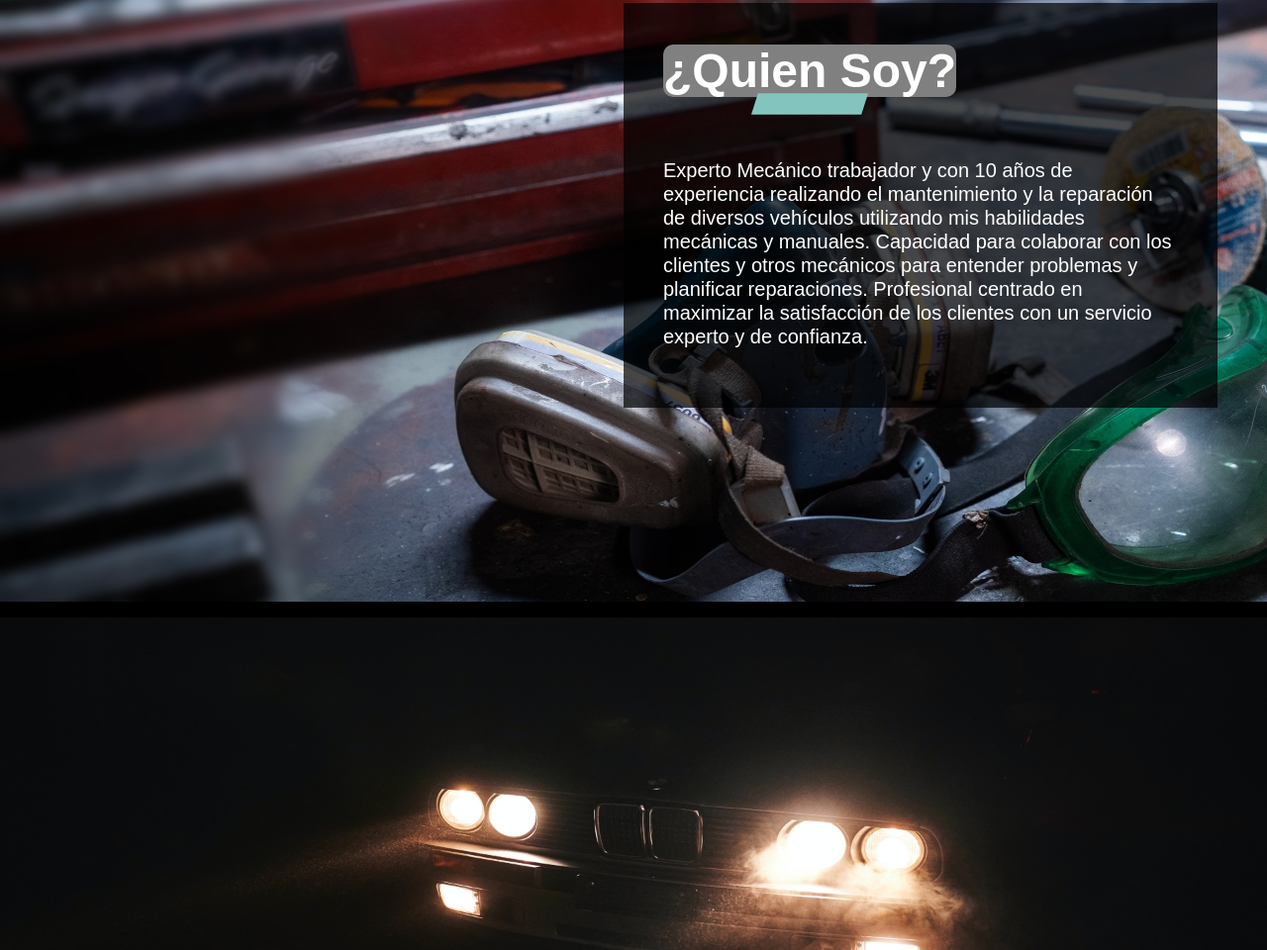
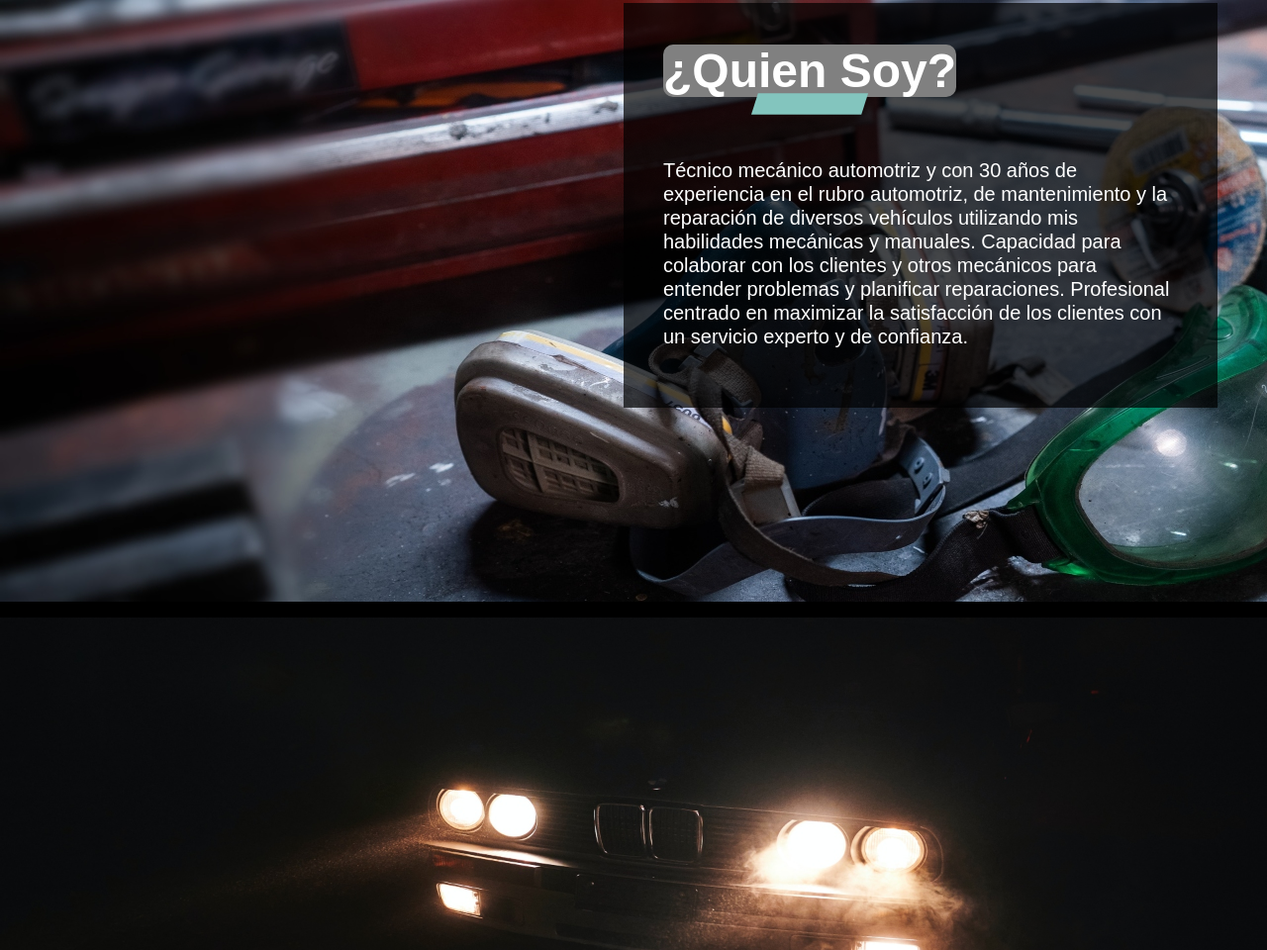
Before and after one commit to LionelTSS/MecanicaAutomotorTCA, a website built with Vite: page index.html in a window 1280 px wide. Shown: the part 1875-2835 px from the top of the page at 99% size. Built offline with nearby package versions, Linux system fonts and the light colour scheme.

Commit message:
modified-p

```diff
--- a/index.html
+++ b/index.html
@@ -80,7 +80,8 @@
             <div class="info">
                 <h2><a href="https://www.facebook.com/carlosalberto.tamantini" class="quiensoy">¿Quien Soy?</a></h2>
                 <p>
-                    Experto Mecánico trabajador y con 10 años de experiencia realizando el mantenimiento y la reparación
+                    Técnico mecánico automotriz y con 30 años de experiencia en el rubro automotriz, de mantenimiento y
+                    la reparación
                     de diversos vehículos utilizando mis habilidades mecánicas y manuales. Capacidad para colaborar con
                     los clientes y otros mecánicos para entender problemas y planificar reparaciones. Profesional
                     centrado en maximizar la satisfacción de los clientes con un servicio experto y de confianza.
```
